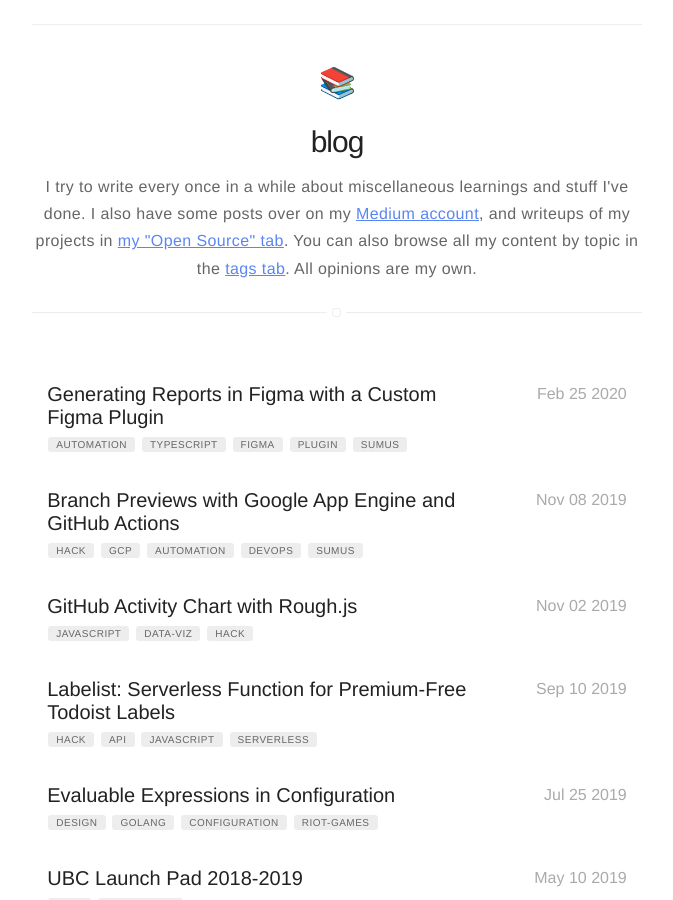
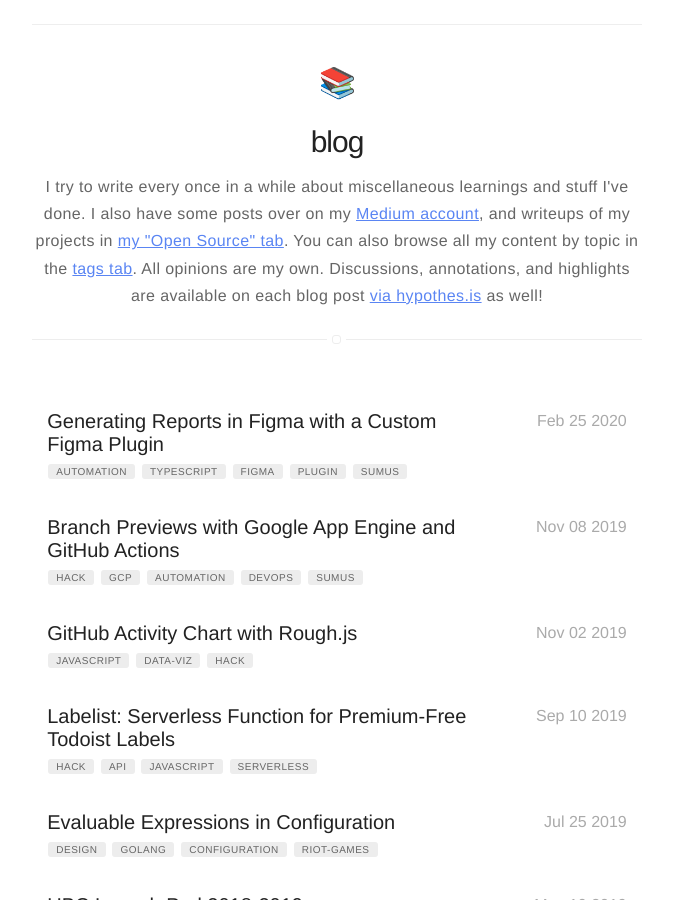
Before and after one commit to bobheadxi/bobheadxi.github.io, a Jekyll site: the page built from blog/index.html, in a window 1280 px wide and 900 px high, scrolled down 440 px. Shown: the whole window, without its empty margins (303-976 px from the left). Built offline with Jekyll 4.4.1, drawn with Linux system fonts in a browser that asks for light colours; nearby versions of some CDN libraries.

Commit message:
add link to annotations

```diff
--- a/blog/index.html
+++ b/blog/index.html
@@ -17,6 +17,10 @@
 	<a href="/open-source/" target="_blank">my "Open Source" tab</a>. You can also
 	browse all my content by topic in the
 	<a href="/tags/" target="_blank">tags tab</a>. All opinions are my own.
+
+	Discussions, annotations, and highlights are available on each blog post
+	<a href="https://hypothes.is/search?q=url%3Abobheadxi.dev%2F*" target="_blank">via hypothes.is</a>
+	as well!
 </p>
 
 <section class="list">
```
